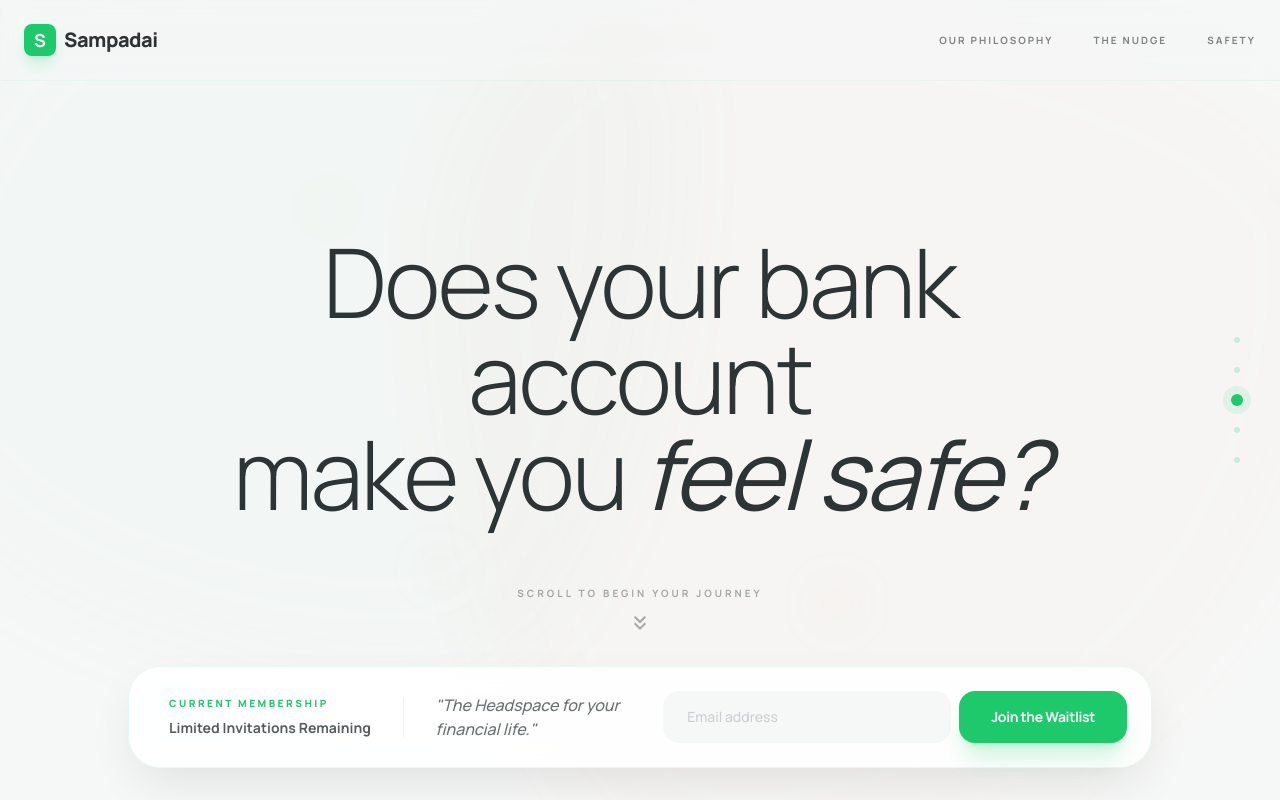
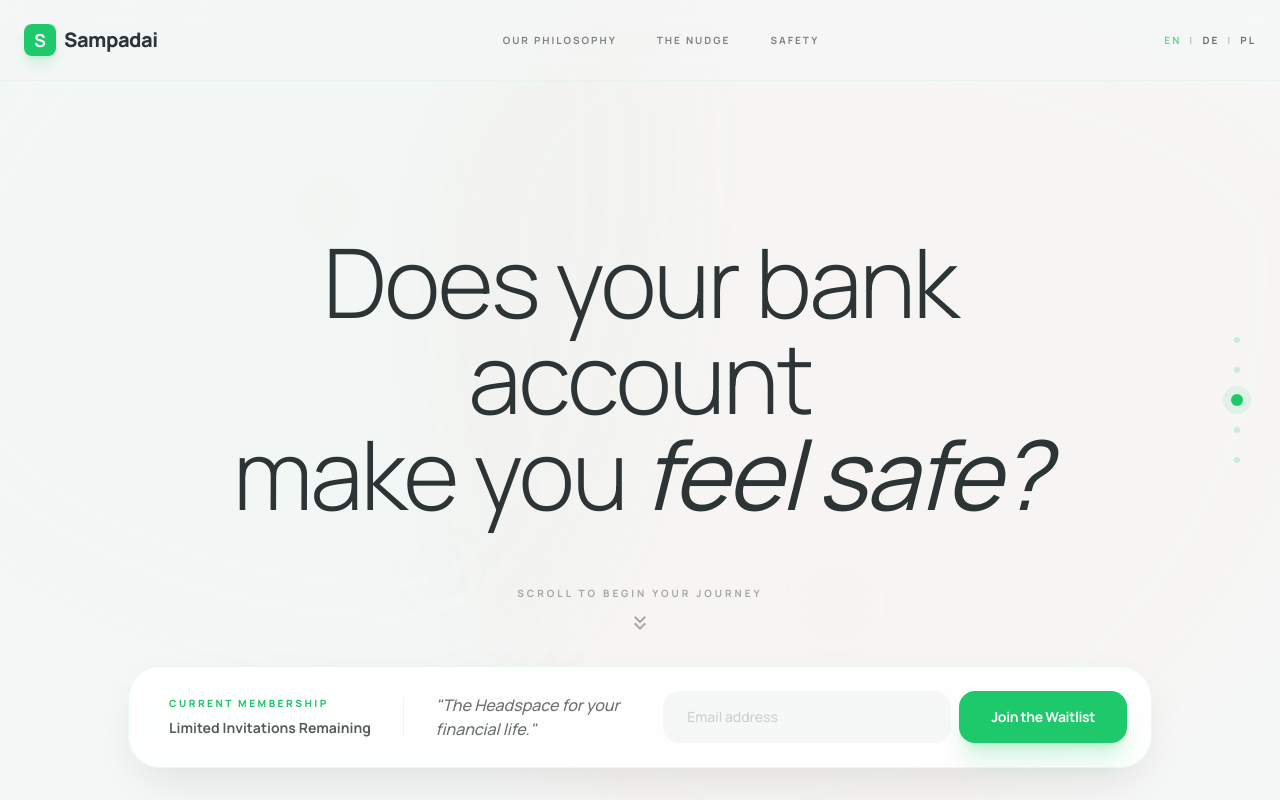
Before and after one commit to SampadAI-com/sampadai-web-v4, a React (Vite) app: page / in a window 1280 px wide. Shown: the top 800 px of the page. Built offline with nearby package versions, Linux system fonts and the light colour scheme.

Commit message:
feat: Add multilingual support (EN/DE/PL) with language switcher

```diff
--- a/App.tsx
+++ b/App.tsx
@@ -9,6 +9,7 @@ import FinalCTA from './components/FinalCTA';
 import StickyFooter from './components/StickyFooter';
 import ScrollProgress from './components/ScrollProgress';
 import BackgroundShapes from './components/BackgroundShapes';
+import { LanguageProvider } from './context/LanguageContext';
 
 const App: React.FC = () => {
   const [activeSection, setActiveSection] = useState(0);
@@ -31,6 +32,7 @@ const App: React.FC = () => {
   }, []);
 
   return (
+    <LanguageProvider>
       <div className="relative min-h-screen">
         <BackgroundShapes />
         <Navbar />
@@ -57,6 +59,7 @@ const App: React.FC = () => {
         <div className="h-40 md:h-20" /> {/* Spacer for footer */}
         <StickyFooter />
       </div>
+    </LanguageProvider>
   );
 };
 
--- a/components/Hero.tsx
+++ b/components/Hero.tsx
@@ -1,16 +1,20 @@
 
 import React from 'react';
+import { useLanguage } from '../context/LanguageContext';
 
 const Hero: React.FC = () => {
+  const { messages } = useLanguage();
+
   return (
     <section className="relative min-h-screen flex flex-col items-center justify-center px-6 text-center pt-20">
       <div className="max-w-4xl animate-in fade-in slide-in-from-bottom-8 duration-1000">
         <h1 className="text-5xl md:text-8xl font-light leading-tight mb-16 tracking-tight">
-          Does your bank account <br className="hidden md:block"/> make you <span className="italic font-normal serif">feel safe?</span>
+          {messages.hero.titleLine1} <br className="hidden md:block"/> {messages.hero.titleLine2}{' '}
+          <span className="italic font-normal serif">{messages.hero.titleEmphasis}</span>
         </h1>
 
         <div className="flex flex-col items-center space-y-4 opacity-40 hover:opacity-70 transition-opacity">
-          <span className="text-[10px] uppercase tracking-[0.3em] font-bold">Scroll to begin your journey</span>
+          <span className="text-[10px] uppercase tracking-[0.3em] font-bold">{messages.hero.scrollPrompt}</span>
           <div className="animate-bounce">
             <span className="material-icons">keyboard_double_arrow_down</span>
           </div>
--- a/components/Navbar.tsx
+++ b/components/Navbar.tsx
@@ -1,7 +1,10 @@
 
 import React from 'react';
+import { useLanguage } from '../context/LanguageContext';
 
 const Navbar: React.FC = () => {
+  const { language, setLanguage, messages, supportedLanguages } = useLanguage();
+
   return (
     <nav className="fixed top-0 left-0 right-0 z-50 p-6 flex justify-between items-center luxury-blur bg-background-light/40 border-b border-primary/5">
       <div className="flex items-center space-x-2">
@@ -12,13 +15,35 @@ const Navbar: React.FC = () => {
       </div>
 
       <div className="hidden md:flex space-x-10 text-[10px] font-bold uppercase tracking-[0.2em] opacity-60">
-        <a href="#philosophy" className="hover:text-primary hover:opacity-100 transition-all cursor-pointer">Our Philosophy</a>
-        <a href="#nudges" className="hover:text-primary hover:opacity-100 transition-all cursor-pointer">The Nudge</a>
-        <a href="#" className="hover:text-primary hover:opacity-100 transition-all cursor-pointer">Safety</a>
+        <a href="#philosophy" className="hover:text-primary hover:opacity-100 transition-all cursor-pointer">{messages.navbar.philosophy}</a>
+        <a href="#nudges" className="hover:text-primary hover:opacity-100 transition-all cursor-pointer">{messages.navbar.nudge}</a>
+        <a href="#" className="hover:text-primary hover:opacity-100 transition-all cursor-pointer">{messages.navbar.safety}</a>
       </div>
 
-      <div className="md:hidden">
-        <span className="material-icons opacity-60">menu</span>
+      <div className="flex items-center space-x-4">
+        <div className="flex items-center text-[10px] font-bold uppercase tracking-[0.2em] opacity-70">
+          {supportedLanguages.map((code, index) => (
+            <React.Fragment key={code}>
+              <button
+                type="button"
+                onClick={() => setLanguage(code)}
+                className={`transition-all ${
+                  language === code ? 'text-primary opacity-100' : 'hover:text-primary hover:opacity-100'
+                }`}
+                aria-label={`Switch language to ${code.toUpperCase()}`}
+              >
+                {code.toUpperCase()}
+              </button>
+              {index < supportedLanguages.length - 1 ? (
+                <span className="mx-2 opacity-40">|</span>
+              ) : null}
+            </React.Fragment>
+          ))}
+        </div>
+
+        <div className="md:hidden">
+          <span className="material-icons opacity-60">menu</span>
+        </div>
       </div>
     </nav>
   );
--- /dev/null
+++ b/context/LanguageContext.tsx
@@ -0,0 +1,123 @@
+import React, { createContext, useContext, useEffect, useMemo, useState } from 'react';
+
+export type Language = 'en' | 'de' | 'pl';
+
+type TranslationContent = {
+  navbar: {
+    philosophy: string;
+    nudge: string;
+    safety: string;
+  };
+  hero: {
+    titleLine1: string;
+    titleLine2: string;
+    titleEmphasis: string;
+    scrollPrompt: string;
+  };
+};
+
+type LanguageContextValue = {
+  language: Language;
+  setLanguage: (language: Language) => void;
+  messages: TranslationContent;
+  supportedLanguages: readonly Language[];
+};
+
+const STORAGE_KEY = 'sampadai-language';
+const supportedLanguages = ['en', 'de', 'pl'] as const;
+
+const translations: Record<Language, TranslationContent> = {
+  en: {
+    navbar: {
+      philosophy: 'Our Philosophy',
+      nudge: 'The Nudge',
+      safety: 'Safety',
+    },
+    hero: {
+      titleLine1: 'Does your bank account',
+      titleLine2: 'make you',
+      titleEmphasis: 'feel safe?',
+      scrollPrompt: 'Scroll to begin your journey',
+    },
+  },
+  de: {
+    navbar: {
+      philosophy: 'Unsere Philosophie',
+      nudge: 'Der Impuls',
+      safety: 'Sicherheit',
+    },
+    hero: {
+      titleLine1: 'Gibt dir dein Bankkonto',
+      titleLine2: 'ein Gefühl von',
+      titleEmphasis: 'Sicherheit?',
+      scrollPrompt: 'Scrolle, um deine Reise zu beginnen',
+    },
+  },
+  pl: {
+    navbar: {
+      philosophy: 'Nasza filozofia',
+      nudge: 'Impuls',
+      safety: 'Bezpieczeństwo',
+    },
+    hero: {
+      titleLine1: 'Czy Twoje konto bankowe',
+      titleLine2: 'daje Ci poczucie',
+      titleEmphasis: 'bezpieczeństwa?',
+      scrollPrompt: 'Przewiń, aby rozpocząć swoją podróż',
+    },
+  },
+};
+
+const isLanguage = (value: string | null): value is Language => {
+  return value === 'en' || value === 'de' || value === 'pl';
+};
+
+const getInitialLanguage = (): Language => {
+  if (typeof window === 'undefined') {
+    return 'en';
+  }
+
+  try {
+    const storedLanguage = window.localStorage.getItem(STORAGE_KEY);
+    return isLanguage(storedLanguage) ? storedLanguage : 'en';
+  } catch {
+    return 'en';
+  }
+};
+
+const LanguageContext = createContext<LanguageContextValue | undefined>(undefined);
+
+export const LanguageProvider: React.FC<React.PropsWithChildren> = ({ children }) => {
+  const [language, setLanguage] = useState<Language>(getInitialLanguage);
+
+  useEffect(() => {
+    document.documentElement.lang = language;
+
+    try {
+      window.localStorage.setItem(STORAGE_KEY, language);
+    } catch {
+      // Ignore storage write failures (e.g. private mode restrictions).
+    }
+  }, [language]);
+
+  const value = useMemo(
+    () => ({
+      language,
+      setLanguage,
+      messages: translations[language],
+      supportedLanguages,
+    }),
+    [language]
+  );
+
+  return <LanguageContext.Provider value={value}>{children}</LanguageContext.Provider>;
+};
+
+export const useLanguage = (): LanguageContextValue => {
+  const context = useContext(LanguageContext);
+  if (!context) {
+    throw new Error('useLanguage must be used within LanguageProvider.');
+  }
+
+  return context;
+};
```
Lines whose indentation alone changed are shown as unchanged.
